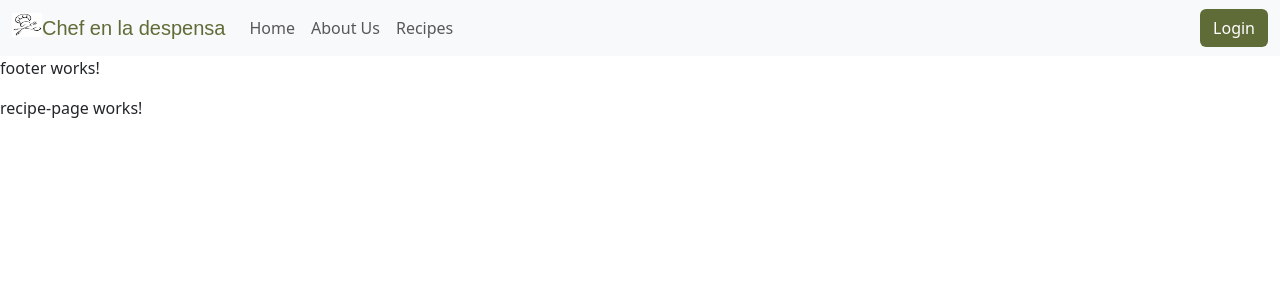
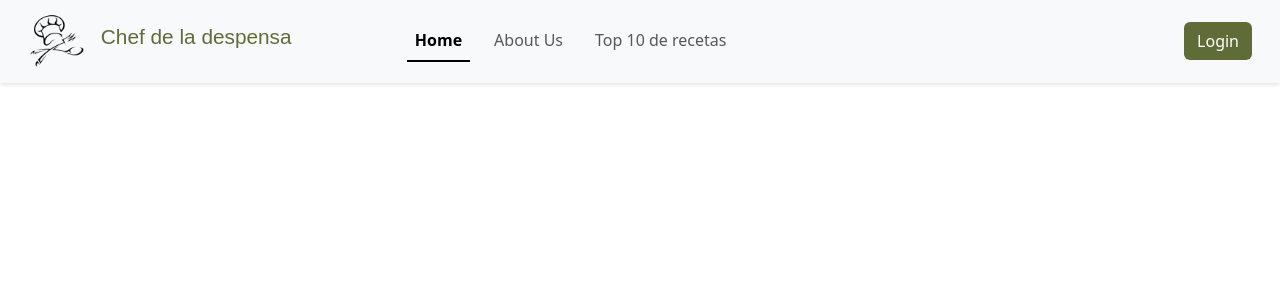
Before and after one commit to 2828romi/TpFinalLab4, an Angular app: page /landing in a window 1280 px wide. Shown: the top 300 px of the page. Built offline with nearby package versions, Linux system fonts and the light colour scheme; no server answers; a web font is replaced by a local one.

Commit message:
fix: arreglar estilos del menu

```diff
--- a/src/app/app-routing.module.ts
+++ b/src/app/app-routing.module.ts
@@ -7,10 +7,6 @@ import { ComponentsComponent } from './modules/carousel/components/components.co
 import { RecipeSearchComponent } from './modules/recipe/components/recipe-search/recipe-search.component';
 const routes: Routes = [
 
-  {
-    path: 'nav-bar',
-    component: NavBarComponent
-  },
   {
     path:'landing',
     component: LandingPageComponent,
--- a/src/app/shared/nav-bar/nav-bar.component.css
+++ b/src/app/shared/nav-bar/nav-bar.component.css
@@ -1,15 +1,51 @@
-.nav{
+nav{
+    position: fixed;
+    top: 0;
+    width: 100%;
+    z-index: 1000;
+    box-shadow: 0 2px 4px rgba(0, 0, 0, 0.1);
+}
+
+.nav {
   font-family: var(--fontTitle), sans-serif;
   color: var(--colorPrimary);
 }
 
+.nav h1{
+  font-size:1.3rem;
+}
+
 .nav-btn{
   background-color: var(--colorPrimary);
-    color: #FFFFFF;
+  color: #ffffff;
   border-color: transparent;
 }
 
-.nav-btn:hover{
+.nav-btn:hover, .btn-search:hover {
   background-color: var(--colorHover);
   color: var(--colorText);
+  outline:0;
+  border-color: transparent;
+
 }
+
+.logo{
+  width: 15%;
+  height: 15%;
+}
+
+.link-style-nav{
+  font-size: 1rem;
+  font-family: var(--fontSecondary), sans-serif;
+  transition: border-bottom 0.2s ease-in-out;
+}
+
+.link-style-nav:hover {
+  border-bottom: 2px solid var(--colorSecondary);
+}
+
+.input-search:focus {
+  box-shadow: 0px 0px 9px var(--colorHover);
+  border-color: transparent;
+  outline:0;
+}
--- a/src/app/shared/nav-bar/nav-bar.component.html
+++ b/src/app/shared/nav-bar/nav-bar.component.html
@@ -1,40 +1,41 @@
-<nav class="navbar navbar-expand-lg navbar-light bg-light">
+<nav class="navbar navbar-expand-lg navbar-light bg-light d-flex aling-items-center">
   <div class="container-fluid">
-      <a class="navbar-brand nav" href="#">
-        <img src="./assets/images/logo.png" alt="Logo" width="30" height="24" class="d-inline-block align-text-top">
-        Chef en la despensa
+    <a class="navbar-brand nav d-flex align-items-center" ref="#">
+      <img src="./assets/images/logo.png" alt="Logo"  class="d-inline-block align-text-top logo mx-3">
+      <h1>Chef de la despensa</h1>
     </a>
-
-      <div class="collapse navbar-collapse" id="navbarNav">
-        <ul class="navbar-nav">
+    <button class="navbar-toggler" type="button" data-bs-toggle="collapse" data-bs-target="#navbarSupportedContent" aria-controls="navbarSupportedContent" aria-expanded="false" aria-label="Toggle navigation">
+      <span class="navbar-toggler-icon"></span>
+    </button>
+    <div class="collapse navbar-collapse" id="navbarSupportedContent">
+      <ul class="navbar-nav me-auto mb-2 mb-lg-0 nav-underline">
         <li class="nav-item">
-            <a class="nav-link" href="#">Home</a>
+          <a class="nav-link active link-style-nav" aria-current="page" href="#">Home</a>
         </li>
         <li class="nav-item">
-            <a class="nav-link" href="#">About Us</a>
+          <a class="nav-link link-style-nav" href="#">About Us</a>
         </li>
-          <li class="nav-item" *ngIf="!isLoggedIn">
-            <a class="nav-link" href="#">Recipes</a>
+        <li class="nav-item" >
+          <a class="nav-link link-style-nav" href="#">Top 10 de recetas</a>
         </li>
         <li class="nav-item" *ngIf="isLoggedIn">
-            <a class="nav-link" href="#">My Recipes</a>
-          </li>
-          <li class="nav-item" *ngIf="isLoggedIn">
-            <a class="nav-link" href="#">Add a Recipe</a>
-          </li>
-          <li class="nav-item" *ngIf="isLoggedIn">
-            <a class="nav-link" href="#">My Favorite Recipes</a>
+          <a class="nav-link link-style-nav" href="#">Mis recetas</a>
         </li>
       </ul>
-      </div>
-
+      <form class="d-flex">
+        <input class="form-control me-2 input-search" type="search" placeholder="Search..." aria-label="Search" *ngIf="isLoggedIn">
+        <button class="btn btn-outline-dark mx-3 btn-search outinenone" type="submit" *ngIf="isLoggedIn">
+          <i class="bi bi-search"></i>
+        </button>
         <div *ngIf="!isLoggedIn">
-        <button class="btn nav-btn">Login</button>
+          <button class="btn nav-btn me-3" >Login</button>
         </div>
         <div *ngIf="isLoggedIn" class="d-flex align-items-center">
           <i class="user-icon"></i>
           <span class="username">{{ username }}</span>
           <button class="btn nav-btn">Logout</button>
         </div>
+      </form>
+    </div>
   </div>
 </nav>
```
Also changed, not shown: src/assets/images/logo.png. Lines whose indentation alone changed are shown as unchanged.
